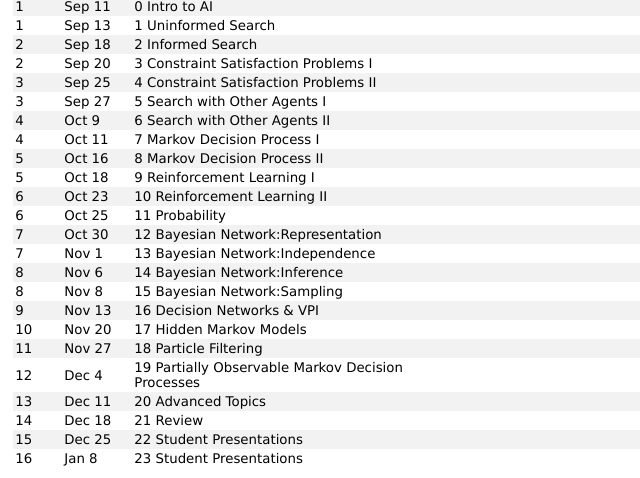
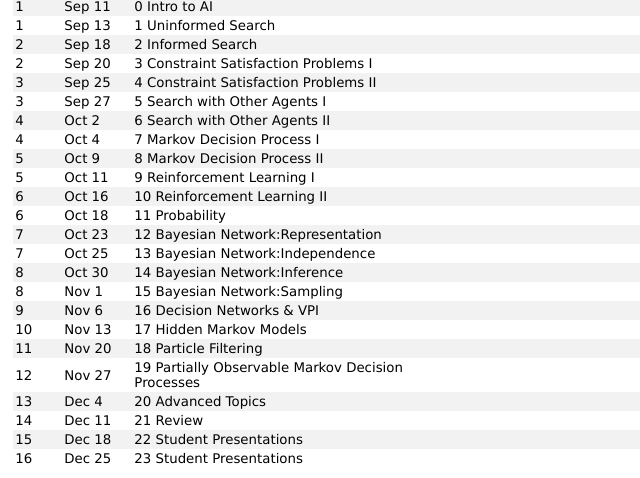
Before and after one commit to RoboticSJTU/CS3317, a plain HTML site: page index.html in a window 1280 px wide. Shown: the part 661-1139 px from the top of the page, 0-640 px from the left. Drawn offline with Linux system fonts and the light colour scheme.

Commit message:
Update index.html

```diff
--- a/index.html
+++ b/index.html
@@ -127,14 +127,14 @@
                 <td>TA</td>
                 <td>Wenjing Tang</td>
                 <td>applesoup@sjtu.edu.cn@sjtu.edu.cn</td>
-                <td>Thu 7-9 PM <br>Online</td>
+                <td>Thu 7-8 PM <br>Online</td>
             </tr>
 
             <tr>
                 <td></td>
                 <td>Haoming Ye</td>
                 <td>butterflyprimo@sjtu.edu.cn</td>
-                <td>Tue 7-9 PM <br>Online</td>
+                <td>Tue 7-8 PM <br>Online</td>
             </tr>
         </tbody>
         </table>
@@ -213,58 +213,58 @@
             <td>3</td><td>Sep 27</td><td>5 Search with Other Agents I</td><td></td>
         </tr>
         <tr>
-            <td>4</td><td>Oct 9</td><td>6 Search with Other Agents II</td><td></td>
+            <td>4</td><td>Oct 2</td><td>6 Search with Other Agents II</td><td></td>
         </tr>
         <tr>
-            <td>4</td><td>Oct 11</td><td>7 Markov Decision Process I</td><td></td>
+            <td>4</td><td>Oct 4</td><td>7 Markov Decision Process I</td><td></td>
         </tr>
         <tr>
-            <td>5</td><td>Oct 16</td><td>8 Markov Decision Process II</td><td></td>
+            <td>5</td><td>Oct 9</td><td>8 Markov Decision Process II</td><td></td>
         </tr>
         <tr>
-            <td>5</td><td>Oct 18</td><td>9 Reinforcement Learning I</td><td></td>
+            <td>5</td><td>Oct 11</td><td>9 Reinforcement Learning I</td><td></td>
         </tr>
         <tr>
-            <td>6</td><td>Oct 23</td><td>10 Reinforcement Learning II</td><td></td>
+            <td>6</td><td>Oct 16</td><td>10 Reinforcement Learning II</td><td></td>
         </tr>
         <tr>
-            <td>6</td><td>Oct 25</td><td>11 Probability</td><td></td>
+            <td>6</td><td>Oct 18</td><td>11 Probability</td><td></td>
         </tr>
         <tr>
-            <td>7</td><td>Oct 30</td><td>12 Bayesian Network:Representation</td><td></td>
+            <td>7</td><td>Oct 23</td><td>12 Bayesian Network:Representation</td><td></td>
         </tr>
         <tr>
-            <td>7</td><td>Nov 1</td><td>13 Bayesian Network:Independence</td><td></td>
+            <td>7</td><td>Oct 25</td><td>13 Bayesian Network:Independence</td><td></td>
         </tr>
         <tr>
-            <td>8</td><td>Nov 6</td><td>14 Bayesian Network:Inference</td><td></td>
+            <td>8</td><td>Oct 30</td><td>14 Bayesian Network:Inference</td><td></td>
         </tr>
         <tr>
-            <td>8</td><td>Nov 8</td><td>15 Bayesian Network:Sampling</td><td></td>
+            <td>8</td><td>Nov 1</td><td>15 Bayesian Network:Sampling</td><td></td>
         </tr>
         <tr>
-            <td>9</td><td>Nov 13</td><td>16  Decision Networks & VPI</td><td></td>
+            <td>9</td><td>Nov 6</td><td>16  Decision Networks & VPI</td><td></td>
         </tr>
         <tr>
-            <td>10</td><td>Nov 20</td><td>17 Hidden Markov Models</td><td></td>
+            <td>10</td><td>Nov 13</td><td>17 Hidden Markov Models</td><td></td>
         </tr>
         <tr>
-            <td>11</td><td>Nov 27</td><td>18 Particle Filtering</td><td></td>
+            <td>11</td><td>Nov 20</td><td>18 Particle Filtering</td><td></td>
         </tr>
         <tr>
-            <td>12</td><td>Dec 4</td><td>19 Partially Observable Markov Decision Processes</td><td></td>
+            <td>12</td><td>Nov 27</td><td>19 Partially Observable Markov Decision Processes</td><td></td>
         </tr>
         <tr>
-            <td>13</td><td>Dec 11</td><td>20 Advanced Topics</td><td></td>
+            <td>13</td><td>Dec 4</td><td>20 Advanced Topics</td><td></td>
         </tr>
         <tr>
-            <td>14</td><td>Dec 18</td><td>21 Review</td><td></td>
+            <td>14</td><td>Dec 11</td><td>21 Review</td><td></td>
         </tr>
         <tr>
-            <td>15</td><td>Dec 25</td><td>22 Student Presentations</td><td></td>
+            <td>15</td><td>Dec 18</td><td>22 Student Presentations</td><td></td>
         </tr>
         <tr>
-            <td>16</td><td>Jan 8</td><td>23 Student Presentations</td><td></td>
+            <td>16</td><td>Dec 25</td><td>23 Student Presentations</td><td></td>
         </tr>
         </tbody></table>
     </div>
```
